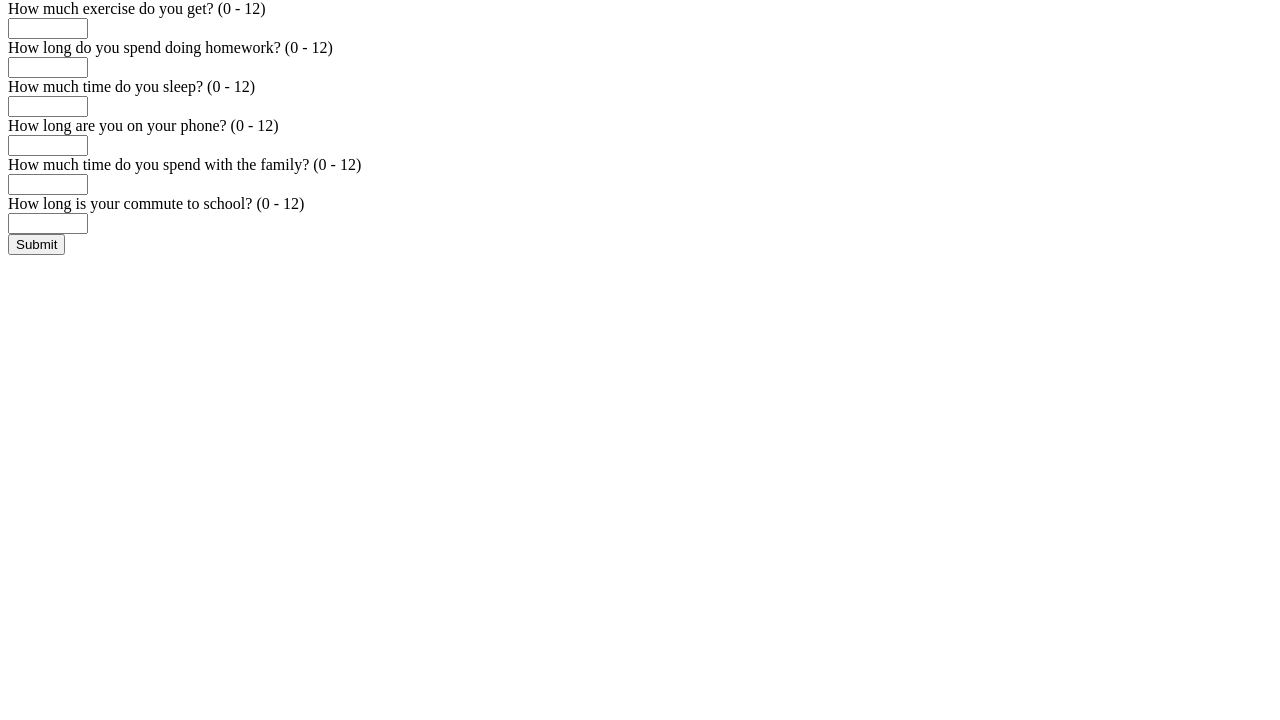
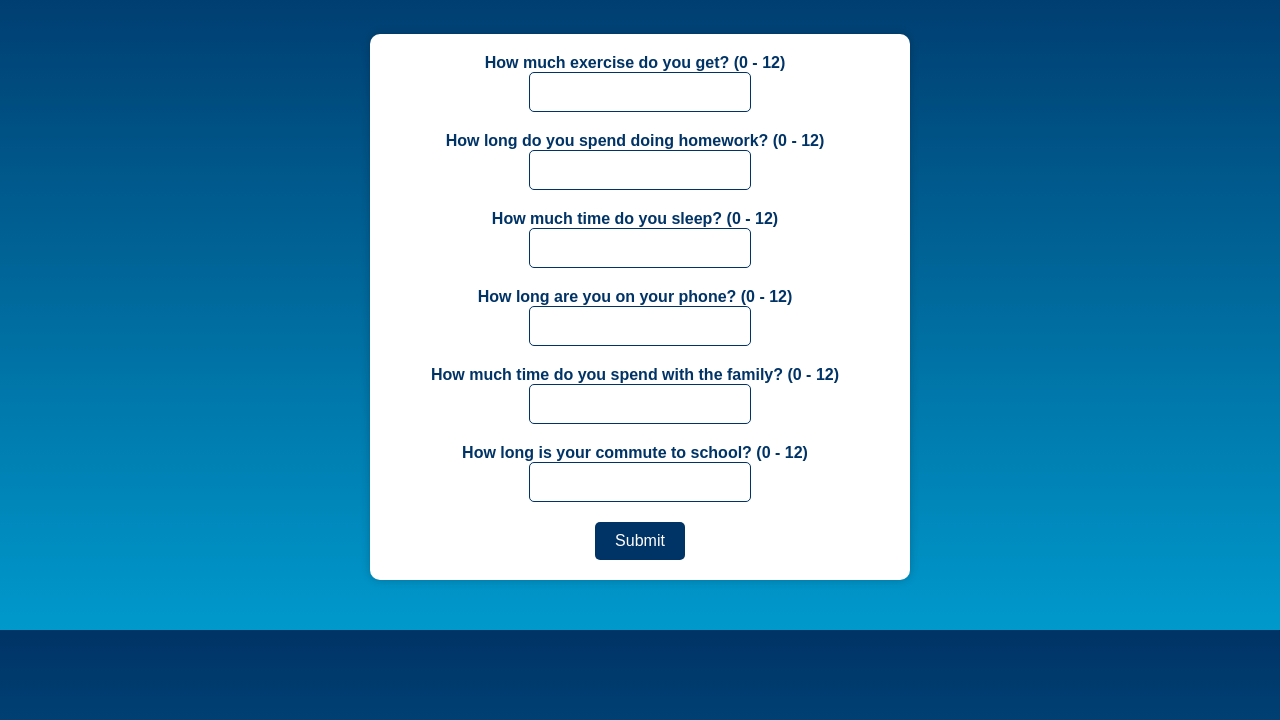
Before and after one commit to Gavin-Sharma/Time, a plain HTML site: page enter_data/templates/index.html in a window 1280 px wide. Shown: the part 80-800 px from the top of the page. Drawn offline with Linux system fonts and the light colour scheme.

Commit message:
added css, and removed the submitted page

```diff
--- /dev/null
+++ b/enter_data/static/style.css
@@ -0,0 +1,45 @@
+body {
+    background: linear-gradient(to bottom, #003366, #0099cc);
+    font-family: Arial, sans-serif;
+  }
+
+  h1 {
+    font-family: "Open Sans", sans-serif;
+    text-align: center;
+    color: #ffffff;
+  }
+
+  form {
+    padding: 20px;
+    background-color: #ffffff;
+    box-shadow: 0px 0px 10px 0px rgba(0,0,0,0.2);
+    border-radius: 10px;
+    margin: 50px auto;
+    width: 500px;
+    text-align: center;
+  }
+
+  label {
+    font-weight: bold;
+    margin-right: 10px;
+    color: #003366;
+  }
+
+  input[type="number"] {
+    padding: 10px;
+    font-size: 16px;
+    border-radius: 5px;
+    border: 1px solid #003366;
+    width: 200px;
+    margin-bottom: 20px;
+  }
+
+  input[type="submit"] {
+    padding: 10px 20px;
+    background-color: #003366;
+    color: #ffffff;
+    border-radius: 5px;
+    border: none;
+    font-size: 16px;
+    cursor: pointer;
+  }
--- a/enter_data/templates/index.html
+++ b/enter_data/templates/index.html
@@ -1,6 +1,7 @@
 <!DOCTYPE html>
 <html lang="en">
 <head>
+    <link rel="stylesheet" href="../static/style.css">
     <meta charset="UTF-8">
     <meta http-equiv="X-UA-Compatible" content="IE=edge">
     <meta name="viewport" content="width=device-width, initial-scale=1.0">
```
Also changed, not shown: enter_data/templates/submitted.html (deleted, +0 -12 lines), 2 other files.
